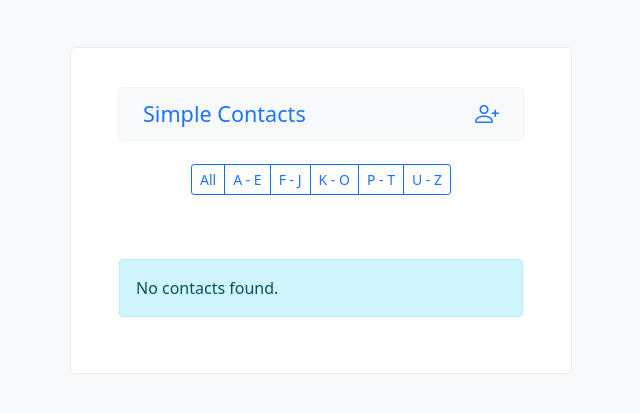
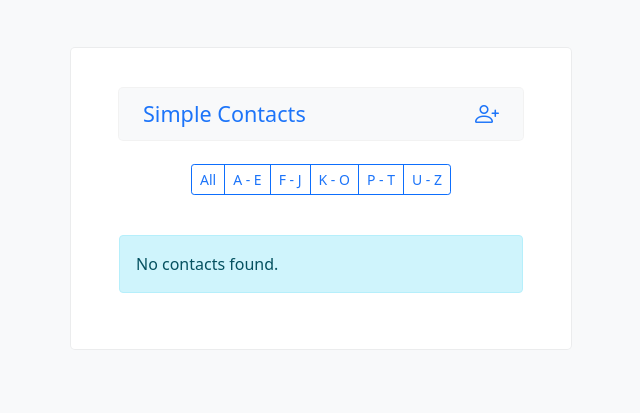
Before and after one commit to 4ka0/simple_contacts, a Django app: page / in a window 1280 px wide. Shown: the top 413 px of the page, without its empty margins (319-959 px from the left). Run offline with Django 3.2, Linux system fonts and the light colour scheme; data that the repository does not hold is empty; some libraries are stand-ins or nearby versions.

Commit message:
Table spacing update

```diff
--- a/templates/contact_list.html
+++ b/templates/contact_list.html
@@ -17,7 +17,7 @@
     </div>
 
     <!-- Table containing relevant contacts -->
-    <div class="table-responsive mt-5">
+    <div class="table-responsive mt-4">
         <table class="table">
             <tbody>
 
```
